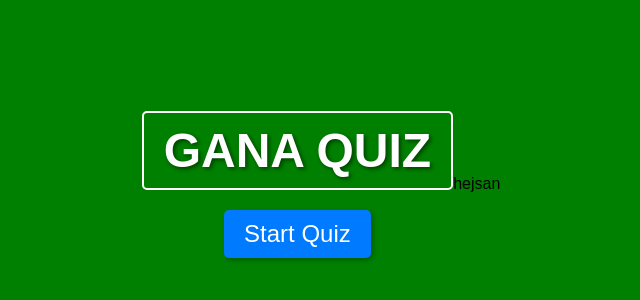
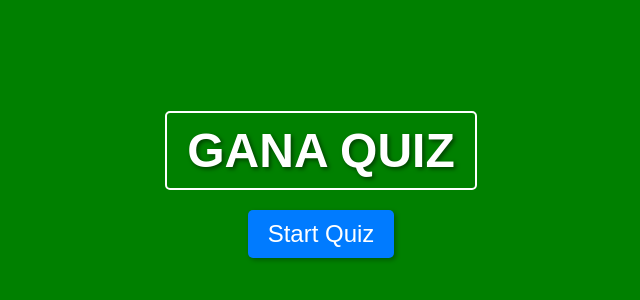
Before and after one commit to AlexanderTorkar/GanaJakten, a website: page index.html in a window 1280 px wide. Shown: the part 216-516 px from the top of the page, without its empty margins (319-959 px from the left). Drawn offline with Linux system fonts and the light colour scheme.

Commit message:
Update index.html

```diff
--- a/index.html
+++ b/index.html
@@ -14,6 +14,6 @@
         <div class="title">GANA QUIZ</div>
         <a href="#" class="start-button">Start Quiz</a>
     </div>
-<P>hejsan</P>
+
 </body>
 </html>
```
